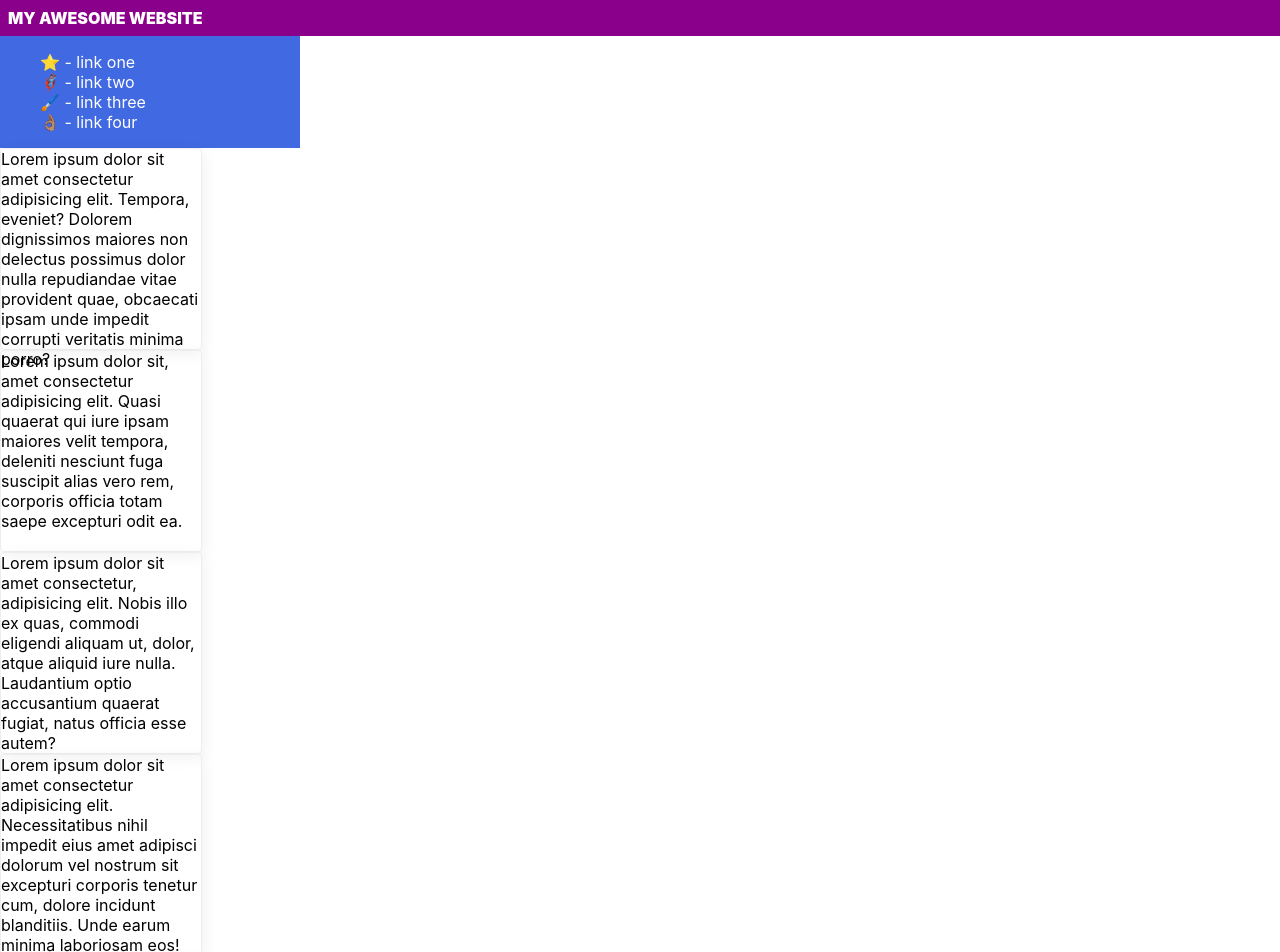
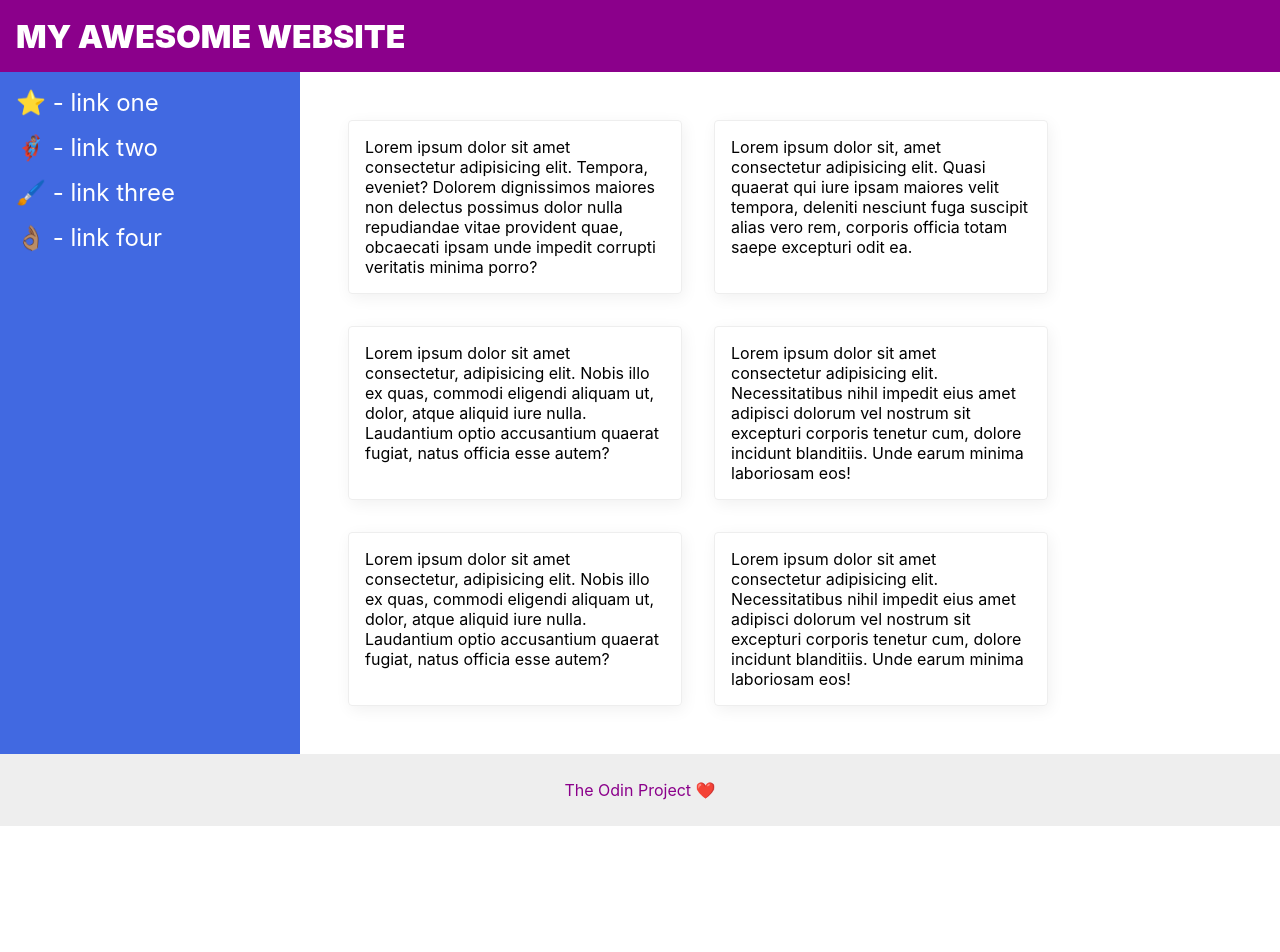
Before and after one commit to csmiklos2003/Odin_Project, a plain HTML site: page CSS_Exercises/Flex_Exercises/07-flex-layout-2/index.html in a window 1280 px wide. Shown: the top 952 px of the page. After the commit the page ends 826 px from the top, so only its background shows below. Drawn offline with Linux system fonts and the light colour scheme.

Commit message:
idk, előzőek

```diff
--- a/CSS_Exercises/Flex_Exercises/07-flex-layout-2/index.html
+++ b/CSS_Exercises/Flex_Exercises/07-flex-layout-2/index.html
@@ -11,7 +11,7 @@
     <div class="header">
       MY AWESOME WEBSITE
     </div>
-    <div class="Container">
+    <div class="body">
       <div class="sidebar">
         <ul>
           <li><a href="#">⭐ - link one</a></li>
@@ -20,7 +20,7 @@
           <li><a href="#">👌🏽 - link four</a></li>
         </ul>
       </div>
-
+      <div class="container">
         <div class="card">Lorem ipsum dolor sit amet consectetur adipisicing elit. Tempora, eveniet? Dolorem dignissimos maiores non delectus possimus dolor nulla repudiandae vitae provident quae, obcaecati ipsam unde impedit corrupti veritatis minima porro?</div>
         <div class="card">Lorem ipsum dolor sit, amet consectetur adipisicing elit. Quasi quaerat qui iure ipsam maiores velit tempora, deleniti nesciunt fuga suscipit alias vero rem, corporis officia totam saepe excepturi odit ea.</div>
         <div class="card">Lorem ipsum dolor sit amet consectetur, adipisicing elit. Nobis illo ex quas, commodi eligendi aliquam ut, dolor, atque aliquid iure nulla. Laudantium optio accusantium quaerat fugiat, natus officia esse autem?</div>
@@ -28,6 +28,7 @@
         <div class="card">Lorem ipsum dolor sit amet consectetur, adipisicing elit. Nobis illo ex quas, commodi eligendi aliquam ut, dolor, atque aliquid iure nulla. Laudantium optio accusantium quaerat fugiat, natus officia esse autem?</div>
         <div class="card">Lorem ipsum dolor sit amet consectetur adipisicing elit. Necessitatibus nihil impedit eius amet adipisci dolorum vel nostrum sit excepturi corporis tenetur cum, dolore incidunt blanditiis. Unde earum minima laboriosam eos!</div>
       </div>
+    </div>
     <div class="footer">
       The Odin Project ❤️
     </div>
--- a/CSS_Exercises/Flex_Exercises/07-flex-layout-2/style.css
+++ b/CSS_Exercises/Flex_Exercises/07-flex-layout-2/style.css
@@ -5,12 +5,9 @@ body {
   }
 
   .header {
-    height: 20px;
+    height: 72px;
     background: darkmagenta;
     color: white;
-
-    font-weight: 900;
-    padding: 8px;
   }
 
   .footer {
@@ -23,32 +20,69 @@ body {
     width: 300px;
     background: royalblue;
     box-sizing: border-box;
-    display: flex;
   }
 
   .card {
     border: 1px solid #eee;
     box-shadow: 2px 4px 16px rgba(0,0,0,.06);
     border-radius: 4px;
-    display: flex;
-    flex-direction: row;
-
-    height: 200px;
-    width: 200px;
-
   }
 
-  /* Saját Agymenések*/
+  /* SOLUTION */
 
-  a , ul
-  {
-    text-decoration: none;
-    color: White;
-    list-style-type: none;
+  body {
+    display: flex;
+    flex-direction: column;
   }
 
-.container
-{
+  .header {
     display: flex;
-    flex-direction: column;
-}
+    align-items: center;
+    padding: 0 16px;
+    font-size: 32px;
+    font-weight: 900;
+  }
+
+  .body {
+    flex: 1;
+    display: flex;
+  }
+
+  .sidebar {
+    flex-shrink: 0;
+    padding: 16px;
+  }
+
+  ul {
+    list-style-type: none;
+    margin: 0;
+    padding: 0;
+  }
+
+  li {
+    margin-bottom: 16px;
+  }
+
+  a {
+    color: white;
+    text-decoration: none;
+    font-size: 24px;
+  }
+
+  .container {
+    padding: 48px;
+    display: flex;
+    flex-wrap: wrap;
+    gap: 32px;
+  }
+
+  .card {
+    padding: 16px;
+    width: 300px;
+  }
+
+  .footer {
+    display: flex;
+    align-items: center;
+    justify-content: center;
+  }
```
Lines whose indentation alone changed are shown as unchanged.
